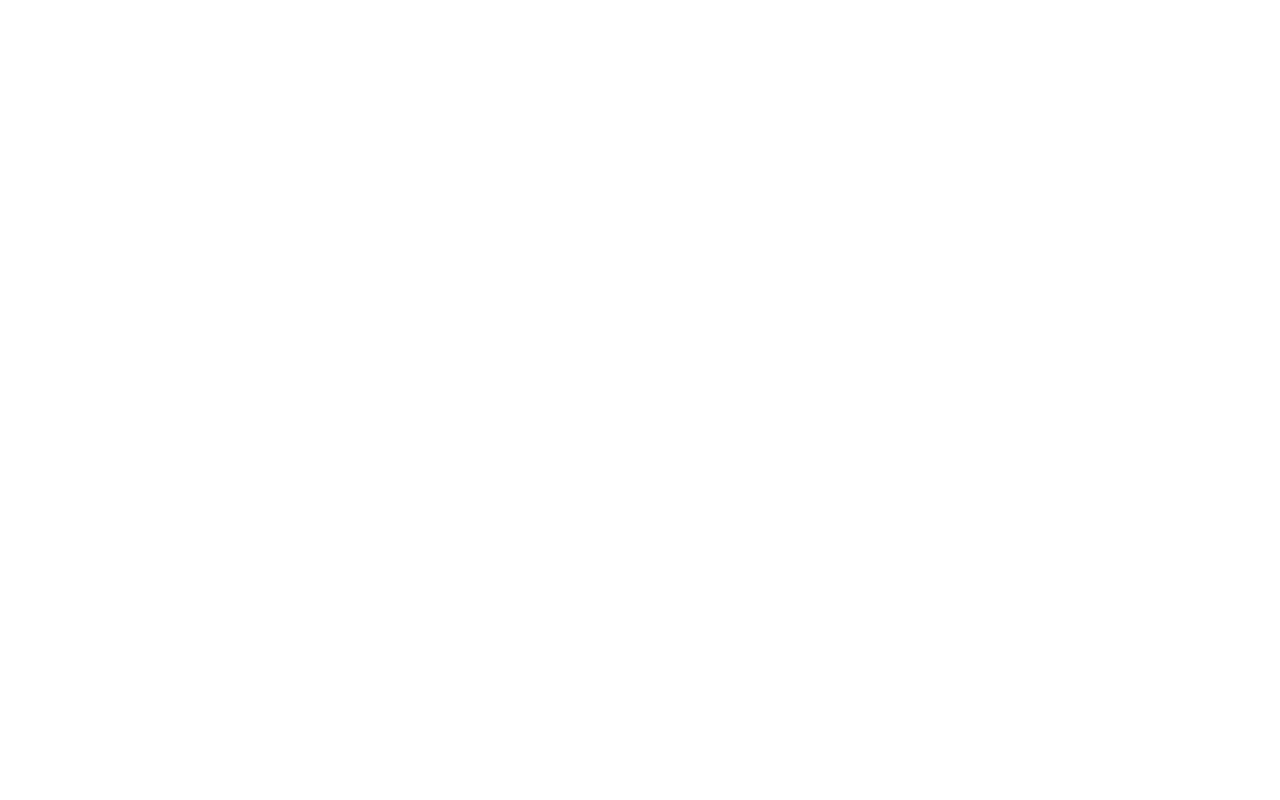
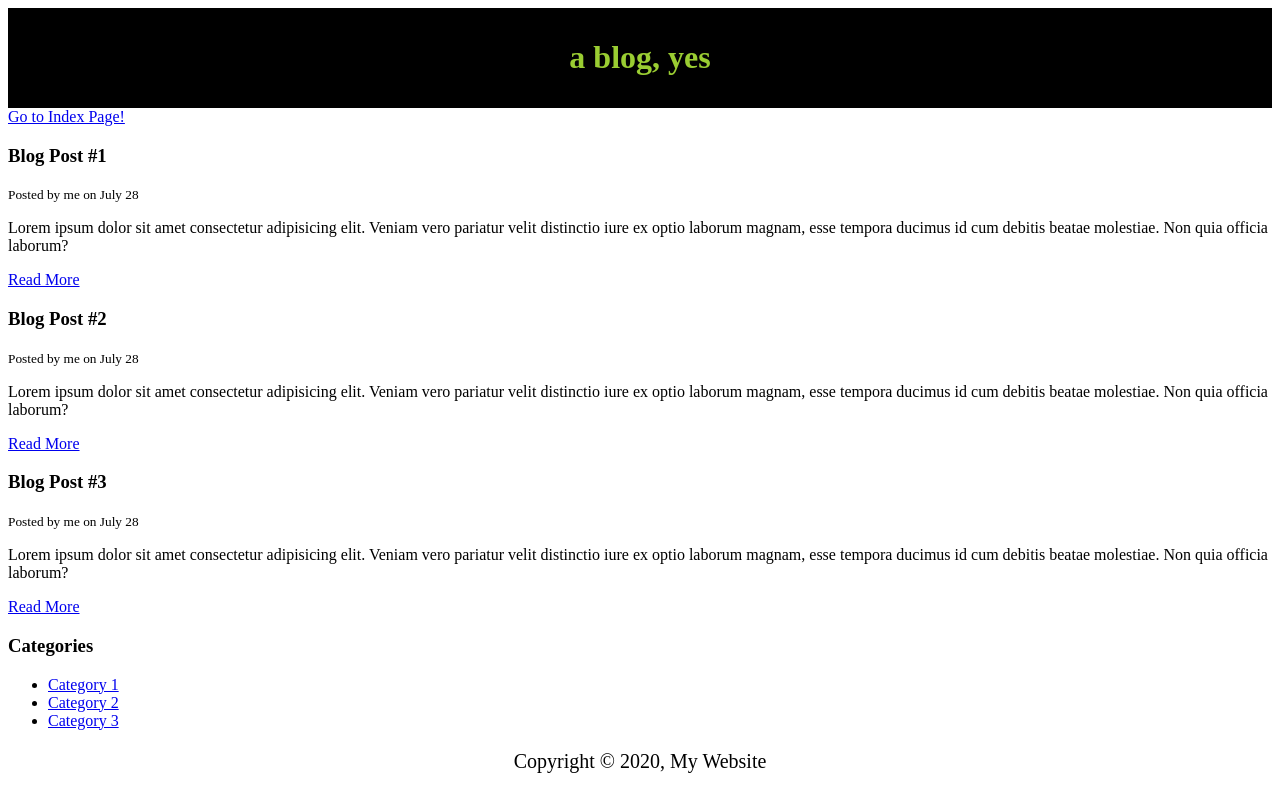
Before and after one commit to kudryavka-hash/sample, a plain HTML site: page index.html in a window 1280 px wide. Drawn offline with Linux system fonts and the light colour scheme.

Commit message:
rushed lmao

```diff
--- a/index.html
+++ b/index.html
@@ -1,3 +1,79 @@
+<!DOCTYPE html>
 <html>
 
+<head>
+    <title>My Blog </title>
+    <style>
+        #mainHeader {
+            text-align: center;
+            background-color: black;
+            color: yellowgreen;
+            padding: 10px;
+        }
+        #mainFooter {
+            text-align: center;
+            font-size: 20px;
+        }
+
+    </style>
+</head>
+
+<body>
+    <header id="mainHeader">
+        <h1>a blog, yes</h1>
+    </header>
+
+    <a href="index.html">Go to Index Page!</a>
+
+    <section>
+        <article class="post">
+            <h3>Blog Post #1</h3>
+            <small>Posted by me on July 28</small>
+            <p>Lorem ipsum dolor sit amet consectetur adipisicing elit. Veniam vero pariatur velit distinctio iure ex optio laborum magnam, esse tempora ducimus id cum debitis beatae molestiae. Non quia officia laborum?</p>
+            <a href="post.html">Read More</a>
+        </article>
+        <article class="post">
+            <h3>Blog Post #2</h3>
+            <small>Posted by me on July 28</small>
+            <p>Lorem ipsum dolor sit amet consectetur adipisicing elit. Veniam vero pariatur velit distinctio iure ex optio laborum magnam, esse tempora ducimus id cum debitis beatae molestiae. Non quia officia laborum?</p>
+            <a href="post.html">Read More</a>
+
+        </article>
+        <article class="post">
+            <h3>Blog Post #3</h3>
+            <small>Posted by me on July 28</small>
+            <p>Lorem ipsum dolor sit amet consectetur adipisicing elit. Veniam vero pariatur velit distinctio iure ex optio laborum magnam, esse tempora ducimus id cum debitis beatae molestiae. Non quia officia laborum?</p>
+            <a href="post.html">Read More</a>
+
+        </article>
+    </section>
+
+    <aside>
+        <h3>Categories</h3>
+        <nav>
+            <ul>
+                <li>
+                    <!--"#" means the same page-->
+                    <a href="#">Category 1</a>
+
+                </li>
+                <li>
+                    <!--"#" means the same page-->
+                    <a href="#">Category 2</a>
+
+                </li>
+                <li>
+                    <!--"#" means the same page-->
+                    <a href="#">Category 3</a>
+
+                </li>
+            </ul>
+        </nav>
+    </aside>
+
+    <footer id="mainFooter">
+        <p>Copyright &copy; 2020, My Website</p>
+    </footer>
+</body>
+
 </html>
```
